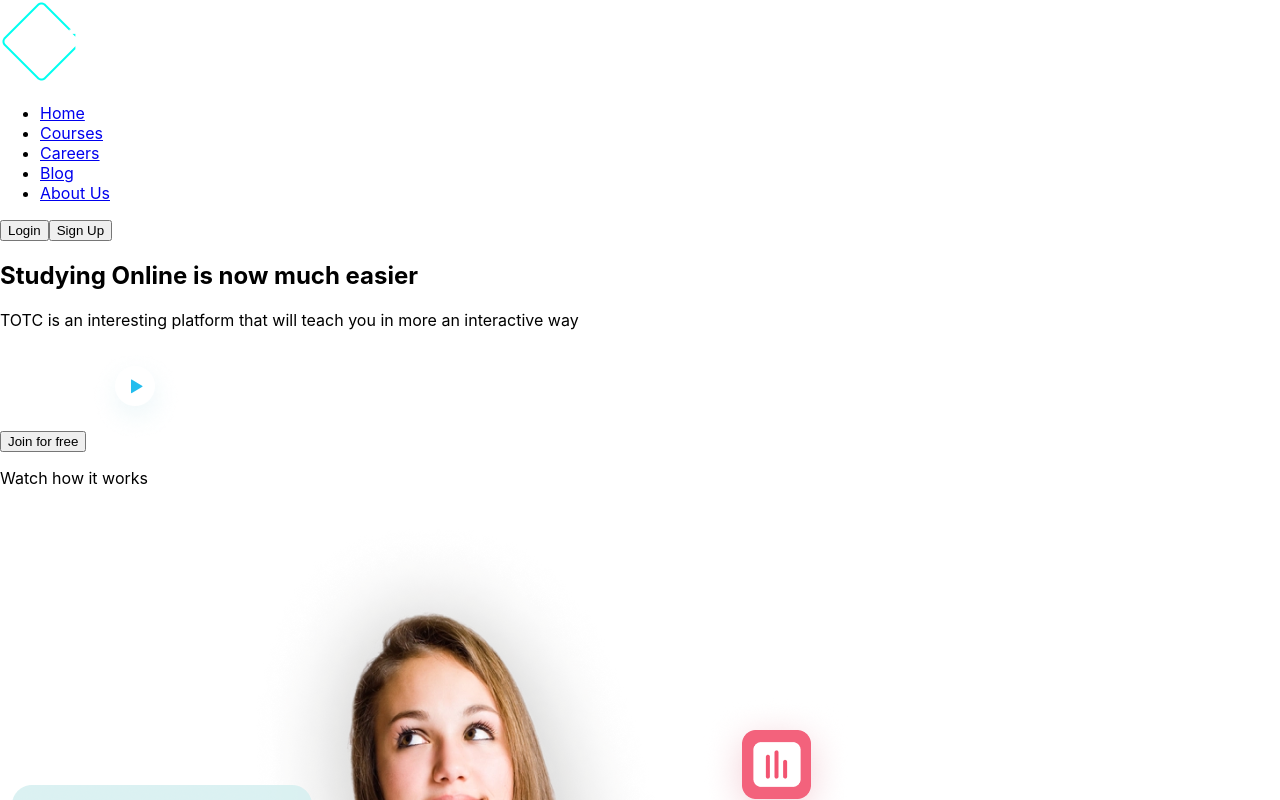
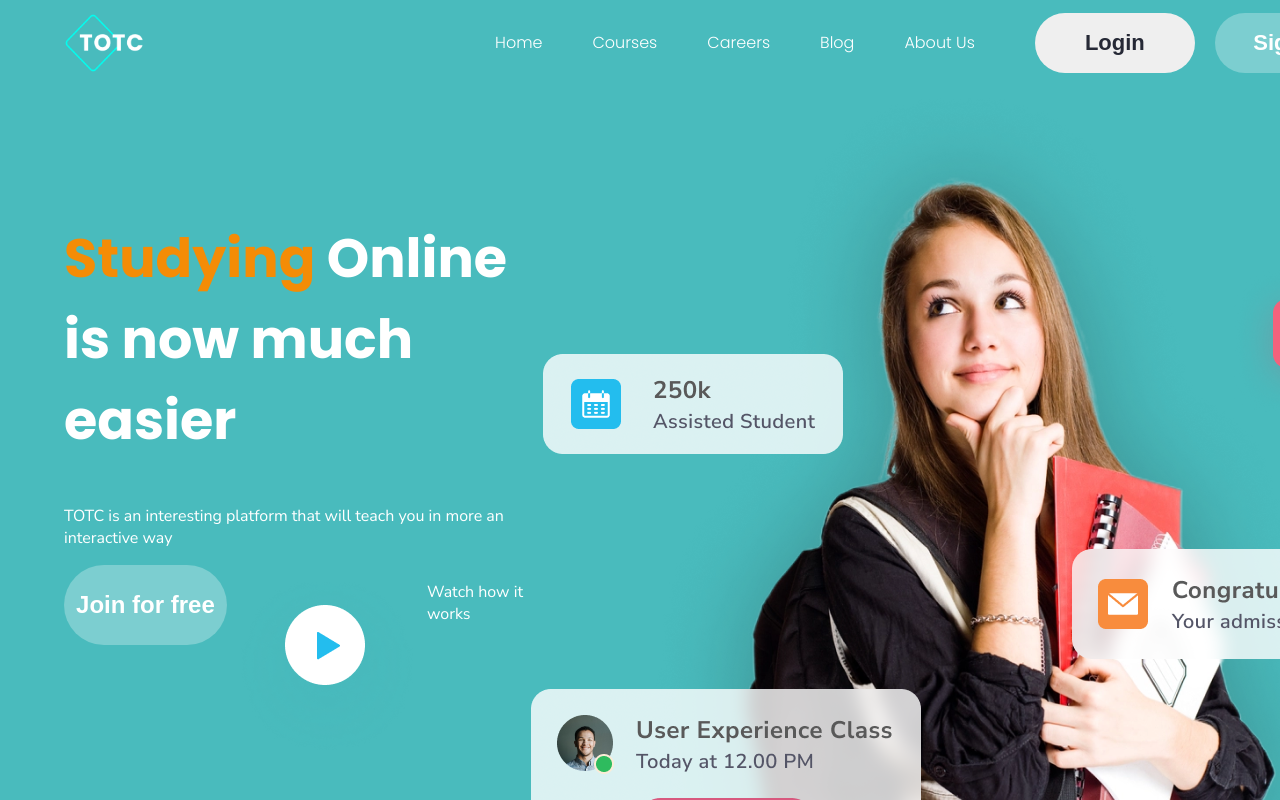
Before and after one commit to ENYO360/e-learning-webpage, a React (Create React App) app: page / in a window 1280 px wide. Shown: the top 800 px of the page. Built offline with nearby package versions, Linux system fonts and the light colour scheme.

Commit message:
I've started working on the Landing Page  styling using CSS3.

```diff
--- a/public/index.html
+++ b/public/index.html
@@ -5,10 +5,14 @@
     <link rel="icon" href="landing-page/site-logo.png"/>
     <meta name="viewport" content="width=device-width, initial-scale=1" />
     <meta name="theme-color" content="#000000" />
+    <link rel="preconnect" href="https://fonts.googleapis.com">
+    <link rel="preconnect" href="https://fonts.gstatic.com" crossorigin>
+    <link href="https://fonts.googleapis.com/css2?family=Nunito+Sans:ital,opsz,wght@0,6..12,200..1000;1,6..12,200..1000&family=Poppins:ital,wght@0,100;0,200;0,300;0,400;0,500;0,600;0,700;0,800;0,900;1,100;1,200;1,300;1,400;1,500;1,600;1,700;1,800;1,900&display=swap" rel="stylesheet">
     <meta
       name="description"
       content="Web site created using create-react-app"
     />
+
     <link rel="apple-touch-icon" href="landing-page/site-logo.png" />
     <!--
       manifest.json provides metadata used when your web app is installed on a
--- a/src/App.css
+++ b/src/App.css
@@ -33,6 +33,11 @@ html {
 
 body {
   box-sizing: border-box;
-  margin: 0;
+  margin-inline: 0;
   padding: 0;
+  font-family: "Poppins", sans-serif;
 }
+
+.header-hero {
+  background-color: var(--clr-primary-100);
+}
--- a/src/App.js
+++ b/src/App.js
@@ -2,12 +2,15 @@ import Header from './Components/Landing-page/Header';
 import Hero from './Components/Landing-page/Hero';
 import Main from './Components/Landing-page/Main';
 import './App.css';
+import '../src/Components/Css/LandingPage.css';
 
 function App() {
   return (
     <>
-      <Header />
-      <Hero />
+      <div className='header-hero'>
+        <Header />
+        <Hero />
+      </div>
       <Main />
     </>
   );
--- /dev/null
+++ b/src/Components/Css/LandingPage.css
@@ -0,0 +1,122 @@
+/*Styling for the NavBar*/
+
+nav {
+    display: flex;
+    gap: 27%;
+    margin: 0% 5%;
+    padding-top: 1%;
+}
+
+nav img {
+    width: 80px;
+}
+
+.nav-links {
+    display: flex;
+    gap: 60px;
+}
+
+.nav-links ul {
+    display: flex;
+    gap: 50px;
+    margin: 0;
+    align-items: center;
+    list-style: none;
+}
+
+.nav-links ul li a {
+    text-decoration: none;
+    color: var(--clr-neutral-400);
+    font-weight: 300;
+    white-space: nowrap;
+}
+
+.nav-links ul li a:hover {
+    color: var(--clr-neutral-100);
+    transition: 300ms ease-in;
+}
+
+.nav-buttons {
+    display: flex;
+    align-items: center;
+    justify-content: space-between;
+    gap: 20px;
+}
+
+.nav-buttons button {
+    width: 160px;
+    height: 60px;
+    border: none;
+    border-radius: 80vw;
+    font-size: 22px;
+}
+
+.login {
+    color: var(--clr-neutral-600);
+    font-weight: 600;
+    text-decoration: none;
+}
+
+.login:hover {
+    border: 2px solid rgb(63, 62, 62);
+    cursor: pointer;
+    transition: 300ms ease-in;
+}
+
+.sign-up {
+    background-color: hsla(0, 0%, 100%, 0.279);
+    color: var(--clr-neutral-400);
+    font-weight: 600;
+}
+
+.sign-up:hover {
+    border: 2px solid rgb(63, 62, 62);
+    cursor: pointer;
+    transition: 300ms ease-in;
+}
+
+/*Styling for the HERO section*/
+
+.hero-section {
+    margin-inline: 5%;
+    display: flex;
+}
+
+.hero-section1 {
+    margin-top: 100px;
+}
+
+.yellow-text {
+    color: var(--clr-neutral-500);
+}
+
+.hero-section1 h2 {
+    color: var(--clr-neutral-400);
+    font-size: 54px;
+    font-weight: bold;
+}
+
+.hero-section1 p {
+    color: var(--clr-neutral-400);
+    font-family: "Nunito Sans", sans-serif;
+}
+
+.hero-section1 div {
+    display: flex;
+}
+
+.join {
+    background-color: hsla(0, 0%, 100%, 0.279);
+    color: var(--clr-neutral-400);
+    font-weight: 600;
+    font-size: 24px;
+    width: 220px;
+    height: 80px;
+    border: none;
+    border-radius: 80vw;
+
+}
+
+.play-btn {
+    width: fit-content;
+}
--- /dev/null
+++ b/src/Components/Landing-page/Footer.jsx
@@ -0,0 +1,30 @@
+// Below is the conteent of the FOOTER section of the website
+import SiteLogo from '../../Images/landing-page/site-logo.png'
+
+export default function Footer() {
+    return (
+        <>
+            <div>
+                <img src={SiteLogo} alt="site logo" />
+                <h3>Virtual Class for Zoom</h3>
+            </div>
+            <div>
+                <p>Subscribe to get our Newsletter</p>
+                <form action="">
+                    <input type="email" placeholder='Your Email'/>
+                    <button>Subscribe</button>
+               </form>
+            </div>
+            <div>
+                <div>
+                    <ul>
+                        <li><a href="#">Careers</a></li>
+                        <li><a href="#">Privacy Policy</a></li>
+                        <li><a href="#">Terms & Conditions</a></li>
+                    </ul>
+                </div>
+                <p>© 2021 Class Technologies Inc.</p>
+            </div>
+        </>
+    )
+}
--- a/src/Components/Landing-page/Header.jsx
+++ b/src/Components/Landing-page/Header.jsx
@@ -14,8 +14,8 @@ export default function Header() {
                         <li><a href='#'>About Us</a></li>
                     </ul>
                     <div className="nav-buttons">
-                        <button>Login</button>
-                        <button>Sign Up</button>
+                        <a href="#"><button className='login'>Login</button></a>
+                        <a href="#"><button className='sign-up'>Sign Up</button></a>
                     </div>
                 </div>
             </nav>
--- a/src/Components/Landing-page/Hero.jsx
+++ b/src/Components/Landing-page/Hero.jsx
@@ -6,11 +6,12 @@ export default function Hero() {
         <>
            <div className="hero-section">
                 <div className="hero-section1">
-                    <h2>Studying Online is now much easier</h2>
+                    <h2><span className='yellow-text'>Studying</span> Online is now much easier</h2>
                     <p>TOTC is an interesting platform that will teach you in more an interactive way</p>
                     <div>
-                        <button>Join for free</button>
-                        <img src={PlayIcon} alt="play button" width="100" height="100"/>
+                        <button className='join'>Join for free</button>
+
+                        <img src={PlayIcon} alt="play button" className='play-btn'/>
                         <p>Watch how it works</p>
                     </div>
                 </div>
--- a/src/Components/Landing-page/Main.jsx
+++ b/src/Components/Landing-page/Main.jsx
@@ -5,6 +5,7 @@ import OurFeatures from './OurFeatures'
 import ExplorCourses from './ExploreCourses'
 import LatestNews from './LatestNews'
 import Testimonial from './Testimonial'
+import Footer from './Footer'
 
 
 
@@ -60,6 +61,7 @@ export default function Main() {
                     <ExplorCourses />
                     <Testimonial />
                     <LatestNews />
+                    <Footer />
                 </div>
             </div>
         </>
```
